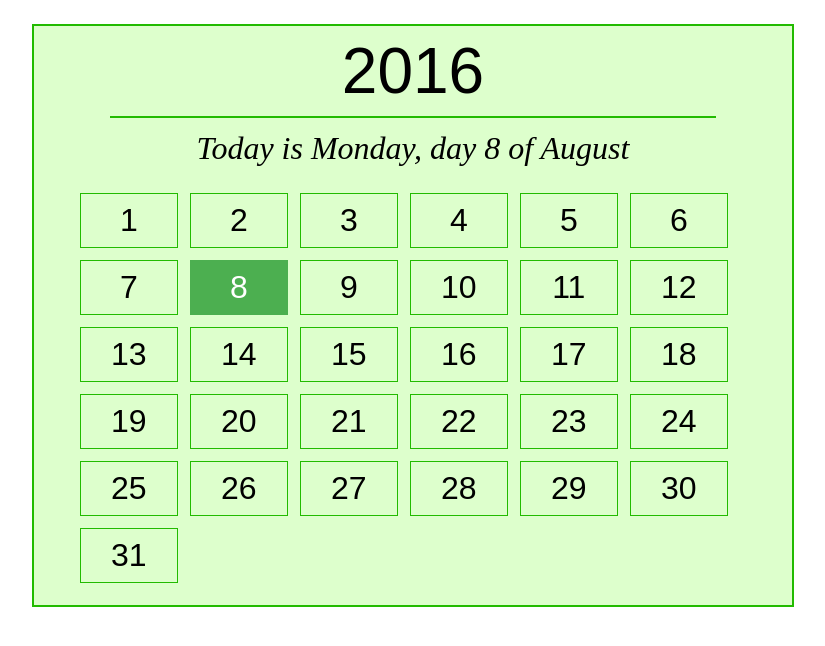
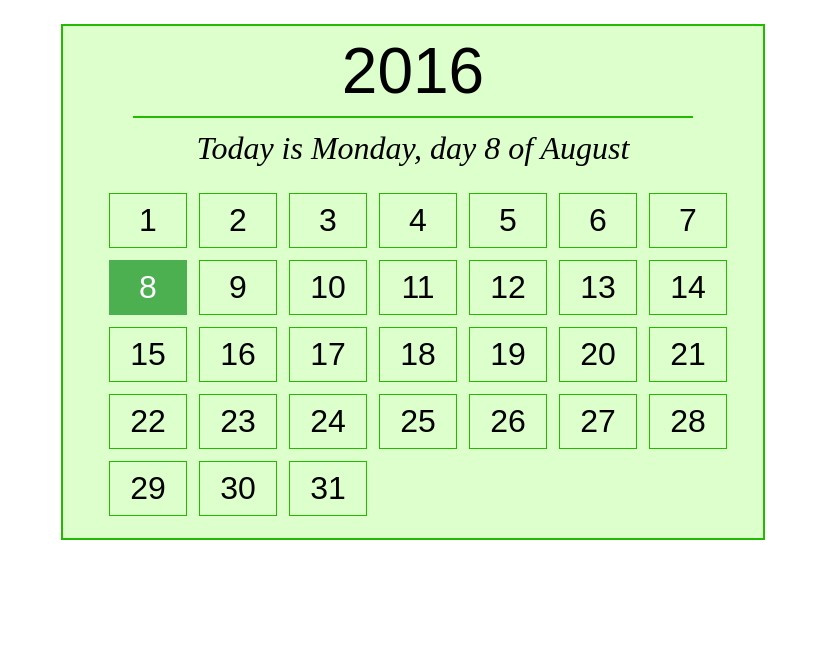
Before and after one commit to computerguy011/computerguy011.github.io, a plain HTML site: page calendar.html in a window 1280 px wide. Shown: the whole page, without its empty margins (227-1052 px from the left). Drawn offline with Linux system fonts and the light colour scheme.

Commit message:
Add files via upload

```diff
--- a/calendar.html
+++ b/calendar.html
@@ -5,7 +5,7 @@
     border: solid #2b0 2px;
     margin: 24px;
     background-color: #dfc;
-    width: 60%;
+    width: 700px;
     margin-left: auto;
     margin-right: auto;
 }
@@ -36,7 +36,7 @@ ul.days li {
 }
 
 ul.days li a {
-    width: 80px;
+    width: 60px;
     text-align: center;
     font-size: 2em;
     display: inherit;
```
